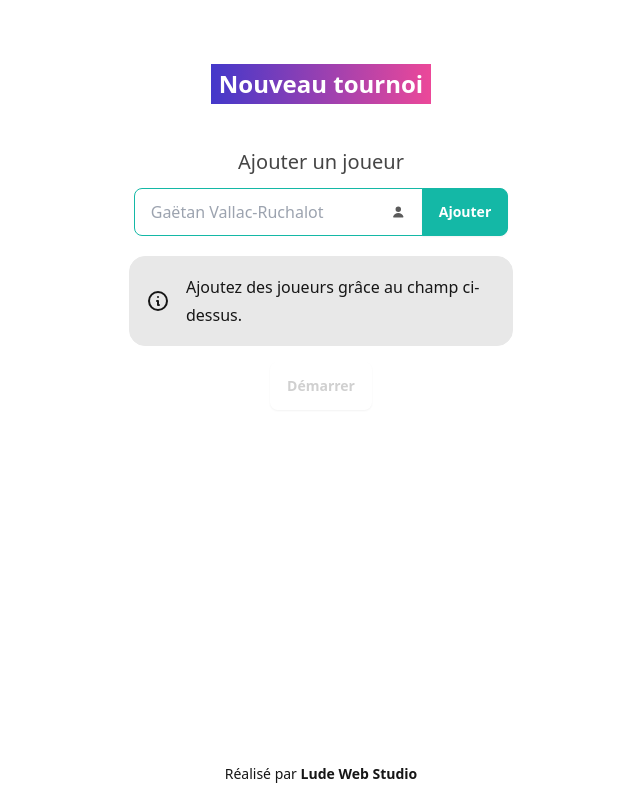
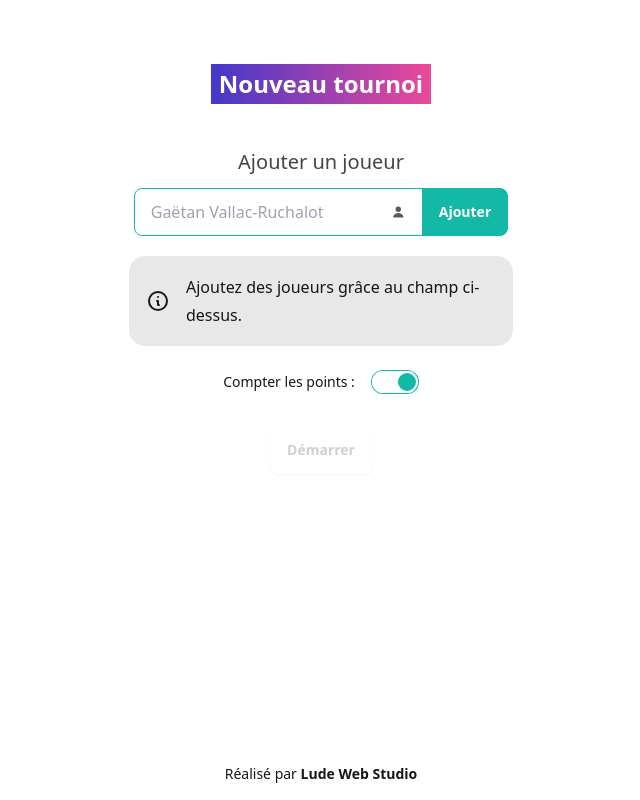
Before and after one commit to Faborah-of-Sarthe/PingRobin, a Vue app: page / in a window 1280 px wide. Shown: the whole page, without its empty margins (319-959 px from the left). Built offline with nearby package versions, Linux system fonts and the light colour scheme.

Commit message:
Add matches without score option

```diff
--- a/src/stores/stats.js
+++ b/src/stores/stats.js
@@ -7,6 +7,7 @@ export const useStatsStore = defineStore('stats', () => {
 
     let stats = useStorage('stats', ref([]))
     let activeColumn = useStorage('activeColumn', ref('wins'))
+    let scoreEnabled = useStorage('scoreEnabled', ref(true))
     const columns =ref([
         {
             name: 'player',
@@ -118,6 +119,7 @@ export const useStatsStore = defineStore('stats', () => {
         sortBy,
         columns,
         activeColumn,
+        scoreEnabled,
         reset
     }
 
--- a/src/views/HomeView.vue
+++ b/src/views/HomeView.vue
@@ -36,6 +36,16 @@ async function  launchTournament() {
     </H1>
   </div>
   <RegistrationForm />
+
+  <div class="flex justify-center mb-6">
+    <div class="form-control">
+      <label class="label cursor-pointer">
+        <span class="label-text mr-4">Compter les points :</span>
+        <input type="checkbox" v-model="stats.scoreEnabled" class="toggle toggle-primary" />
+      </label>
+    </div>
+  </div>
+
   <div class="flex justify-center">
     <button to="/round/0" @click="modal = true"  :class="{'btn-disabled': players.list.length < 3}" class="btn btn-primary">Démarrer</button>
   </div>
--- a/src/views/ResultsView.vue
+++ b/src/views/ResultsView.vue
@@ -22,7 +22,13 @@ const isVisible = (columnKey) => {
   <div class="hero mb-8">
     <H1>Résultats</H1>
   </div>
-  <div class="container">
+  <div v-if="!statsStore.scoreEnabled" class="container text-center mb-8">
+    <div class="alert alert-info">
+      <svg xmlns="http://www.w3.org/2000/svg" fill="none" viewBox="0 0 24 24" class="stroke-current shrink-0 w-6 h-6"><path stroke-linecap="round" stroke-linejoin="round" stroke-width="2" d="M13 16h-1v-4h-1m1-4h.01M21 12a9 9 0 11-18 0 9 9 0 0118 0z"></path></svg>
+      <span>Le décompte des points était désactivé pour ce tournoi. Aucun classement n'est disponible.</span>
+    </div>
+  </div>
+  <div v-else class="container">
     <div v-if="!breakpoints.greaterOrEqual('sm').value" class="row">
       <div class="col-12 mb-4 ">
         <label class="label">
--- a/src/views/RoundView.vue
+++ b/src/views/RoundView.vue
@@ -31,11 +31,13 @@ async function handleNext() {
   if(matches.currentRound < matches.list.length) {
     matches.currentRound++
     const input = document.querySelector('.match input')
-    if(input) {
+    if(input && stats.scoreEnabled) {
       input.focus()
     }
   }else {
-    await stats.generate(matches.list)
+    if(stats.scoreEnabled) {
+      await stats.generate(matches.list)
+    }
     router.push('/results')
   }
 }
@@ -58,8 +60,13 @@ async function handleNext() {
             match.player1
             }}</div>
             <div class="score flex-nowrap flex" >
-              <input :disabled="match.fake" type="number" min="0" placeholder="0" v-model.number="matches.list[matches.currentRound - 1][index].score1" class="input w-12 bg-slate-200 text-center font-bold prose p-2 mr-2 focus:outline-none" />
-              <input :disabled="match.fake" type="number" min="0" placeholder="0" v-model.number="matches.list[matches.currentRound - 1][index].score2" class="input w-12 bg-slate-200 text-center font-bold prose p-2   focus:outline-none" />
+              <template v-if="stats.scoreEnabled">
+                <input :disabled="match.fake" type="number" min="0" placeholder="0" v-model.number="matches.list[matches.currentRound - 1][index].score1" class="input w-12 bg-slate-200 text-center font-bold prose p-2 mr-2 focus:outline-none" />
+                <input :disabled="match.fake" type="number" min="0" placeholder="0" v-model.number="matches.list[matches.currentRound - 1][index].score2" class="input w-12 bg-slate-200 text-center font-bold prose p-2   focus:outline-none" />
+              </template>
+              <template v-else>
+                <div class="flex items-center text-slate-500 font-bold">vs</div>
+              </template>
             </div>
             <div class="player prose prose-l flex-1 text-right break-all">{{
             !match.fake ? match.player2 : ''
@@ -69,7 +76,7 @@ async function handleNext() {
       </div>
     </div>
     <div class="flex justify-between mt-8 flex-row-reverse">
-      <button :disabled="matches.disabledNext" class="btn btn-primary"  @click="handleNext"><span v-if="loading" class="loading loading-spinner loading-xs"></span> {{ matches.isLastRound ? 'Aller aux résultats' : 'Suivant '}}</button>
+      <button :disabled="stats.scoreEnabled ? matches.disabledNext : false" class="btn btn-primary"  @click="handleNext"><span v-if="loading" class="loading loading-spinner loading-xs"></span> {{ matches.isLastRound ? 'Aller aux résultats' : 'Suivant '}}</button>
       <button class="btn btn-outline" @click="handlePrevious">Précédent</button>
     </div>
     <dialog id="modal" class="modal" :class="{'modal-open': modal}">
```
